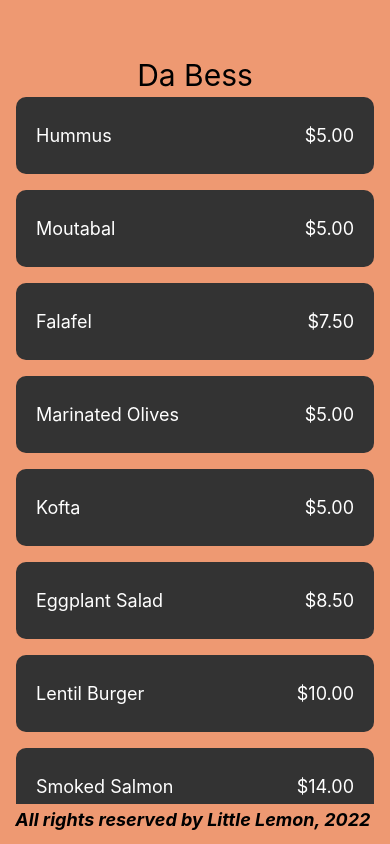
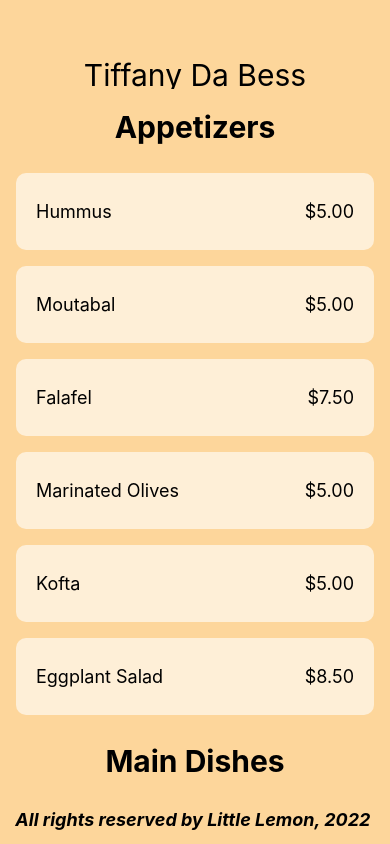
Before and after one commit to artslimedev/reactNativeIntro, a React Native app: screen / in a window 390 px wide. Built offline with nearby package versions, Linux system fonts and the light colour scheme.

Commit message:
Modified menu with sectionlist component

```diff
--- a/App.js
+++ b/App.js
@@ -27,6 +27,6 @@ const styles = StyleSheet.create({
   },
   footerContainer: {
     flex: 0.05,
-    backgroundColor: "#EE9972",
+    backgroundColor: "#FDD69B",
   },
 });
--- a/components/LittleLemonHeader.js
+++ b/components/LittleLemonHeader.js
@@ -5,7 +5,7 @@ const LittleLemonHeader = () => {
   return (
     <>
       <View style={headerStyles.header}>
-        <Text style={headerStyles.headerText}>Da Bess</Text>
+        <Text style={headerStyles.headerText}>Tiffany Da Bess</Text>
       </View>
     </>
   );
@@ -14,7 +14,7 @@ const LittleLemonHeader = () => {
 const headerStyles = StyleSheet.create({
   header: {
     flex: 0.125,
-    backgroundColor: "#EE9972",
+    backgroundColor: "#FDD69B",
   },
   headerText: {
     padding: 57,
--- a/components/MenuItems.js
+++ b/components/MenuItems.js
@@ -1,29 +1,55 @@
 import * as React from "react";
-import { Text, View, StyleSheet, FlatList } from "react-native";
+import { Text, View, StyleSheet, FlatList, SectionList } from "react-native";
 
 const menuItemsToDisplay = [
-  { name: "Hummus", price: "$5.00", id: "1A" },
-  { name: "Moutabal", price: "$5.00", id: "2B" },
-  { name: "Falafel", price: "$7.50", id: "3C" },
-  { name: "Marinated Olives", price: "$5.00", id: "4D" },
-  { name: "Kofta", price: "$5.00", id: "5E" },
-  { name: "Eggplant Salad", price: "$8.50", id: "6F" },
-  { name: "Lentil Burger", price: "$10.00", id: "7G" },
-  { name: "Smoked Salmon", price: "$14.00", id: "8H" },
-  { name: "Kofta Burger", price: "$11.00", id: "9I" },
-  { name: "Turkish Kebab", price: "$15.50", id: "10J" },
-  { name: "Fries", price: "$3.00", id: "11K" },
-  { name: "Buttered Rice", price: "$3.00", id: "12L" },
-  { name: "Bread Sticks", price: "$3.00", id: "13M" },
-  { name: "Pita Pocket", price: "$3.00", id: "14N" },
-  { name: "Lentil Soup", price: "$3.75", id: "15O" },
-  { name: "Greek Salad", price: "$6.00", id: "16Q" },
-  { name: "Rice Pilaf", price: "$4.00", id: "17R" },
-  { name: "Baklava", price: "$3.00", id: "18S" },
-  { name: "Tartufo", price: "$3.00", id: "19T" },
-  { name: "Tiramisu", price: "$5.00", id: "20U" },
-  { name: "Panna Cotta", price: "$5.00", id: "21V" },
+  {
+    title: "Appetizers",
+    data: [
+      { name: "Hummus", price: "$5.00" },
+      { name: "Moutabal", price: "$5.00" },
+      { name: "Falafel", price: "$7.50" },
+      { name: "Marinated Olives", price: "$5.00" },
+      { name: "Kofta", price: "$5.00" },
+      { name: "Eggplant Salad", price: "$8.50" },
+    ],
+  },
+  {
+    title: "Main Dishes",
+    data: [
+      { name: "Lentil Burger", price: "$10.00" },
+      { name: "Smoked Salmon", price: "$14.00" },
+      { name: "Kofta Burger", price: "$11.00" },
+      { name: "Turkish Kebab", price: "$15.50" },
+    ],
+  },
+  {
+    title: "Sides",
+    data: [
+      { name: "Fries", price: "$3.00", id: "11K" },
+      { name: "Buttered Rice", price: "$3.00" },
+      { name: "Bread Sticks", price: "$3.00" },
+      { name: "Pita Pocket", price: "$3.00" },
+      { name: "Lentil Soup", price: "$3.75" },
+      { name: "Greek Salad", price: "$6.00" },
+      { name: "Rice Pilaf", price: "$4.00" },
+    ],
+  },
+  {
+    title: "Desserts",
+    data: [
+      { name: "Baklava", price: "$3.00" },
+      { name: "Tartufo", price: "$3.00" },
+      { name: "Tiramisu", price: "$5.00" },
+      { name: "Panna Cotta", price: "$5.00" },
+    ],
+  },
 ];
+
+const seperator = () => {
+  return (
+    <View style={{ height: 1, width: "100%", backgroundColor: "black" }} />
+  );
+};
 
 const MenuItem = ({ name, price }) => {
   return (
@@ -44,12 +70,20 @@ const MenuItems = () => {
       />
     );
   };
+  const renderSectionHeader = ({ section: { title } }) => {
+    return <Text style={menuStyles.sectionHeader}>{title}</Text>;
+  };
   return (
     <View style={menuStyles.menuContainer}>
-      <FlatList
+      {/* <FlatList
         data={menuItemsToDisplay}
         renderItem={renderItem}
         indicatorStyle="black"
+      /> */}
+      <SectionList
+        sections={menuItemsToDisplay}
+        renderItem={renderItem}
+        renderSectionHeader={renderSectionHeader}
       />
     </View>
   );
@@ -58,15 +92,23 @@ const MenuItems = () => {
 const menuStyles = StyleSheet.create({
   menuContainer: {
     flex: 1,
-    backgroundColor: "#EE9972",
+    backgroundColor: "#FDD69B",
   },
   menuTitle: {
     fontSize: 29,
     color: "333333",
     textAlign: "center",
   },
+  sectionHeader: {
+    fontSize: 30,
+    fontWeight: "bold",
+    padding: 20,
+    backgroundColor: "#FDD69B",
+    color: "black",
+    textAlign: "center",
+  },
   menuItem: {
-    backgroundColor: "#333333",
+    backgroundColor: "rgba(255, 255, 255, .6)",
     borderRadius: 10,
     flexDirection: "row",
     justifyContent: "space-between",
@@ -77,7 +119,7 @@ const menuStyles = StyleSheet.create({
     fontSize: 18,
     padding: 20,
     marginVertical: 8,
-    color: "white",
+    color: "black",
     textAlign: "center",
   },
 });
--- a/components/WelcomeScreen.js
+++ b/components/WelcomeScreen.js
@@ -3,31 +3,9 @@ import { ScrollView, Text, View, StyleSheet } from "react-native";
 
 const WelcomeScreen = () => {
   return (
-    <ScrollView
-      style={{
-        flex: 1,
-      }}
-      indicatorStyle={"white"}
-    >
-      <Text
-        style={{
-          padding: 40,
-          fontSize: 30,
-          color: "white",
-          textAlign: "center",
-        }}
-      >
-        Welcome Tiffany
-      </Text>
-      <Text
-        style={{
-          fontSize: 38,
-          padding: 20,
-          marginVertical: 8,
-          color: "white",
-          textAlign: "center",
-        }}
-      >
+    <ScrollView style={styles.container} indicatorStyle={"white"}>
+      <Text style={styles.titleText}>Welcome Tiffany</Text>
+      <Text style={styles.baseText}>
         Tiffany is actually the best person ever. She's so awesome I'm building
         this app just to say it. But now I need to add more features to showcase
         her awesomeness. I'm thinking of adding a photo gallery, a video player,
@@ -48,14 +26,14 @@ const styles = StyleSheet.create({
   titleText: {
     padding: 40,
     fontSize: 30,
-    color: "white",
+    color: "black",
     textAlign: "center",
   },
   baseText: {
     fontSize: 38,
     padding: 20,
     marginVertical: 8,
-    color: "white",
+    color: "black",
     textAlign: "center",
   },
 });
```
